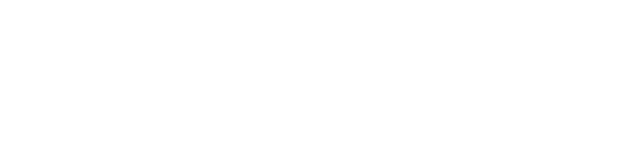
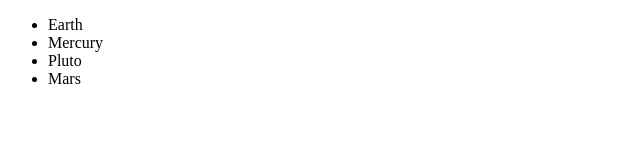
Before and after one commit to Shuvra1011/gitTest, a plain HTML site: page index.html in a window 1280 px wide. Shown: the whole page, without its empty margins (0-640 px from the left). Drawn offline with Linux system fonts and the light colour scheme.

Commit message:
Unordered list with 4 planets

```diff
--- a/index.html
+++ b/index.html
@@ -6,6 +6,13 @@
     <title>List of planets</title>
 </head>
 <body>
-
+    <div>
+        <ul>
+            <li>Earth    </li>
+            <li>Mercury    </li>
+            <li>Pluto    </li>
+            <li>Mars    </li>
+        </ul>
+    </div>
 </body>
 </html>
```
